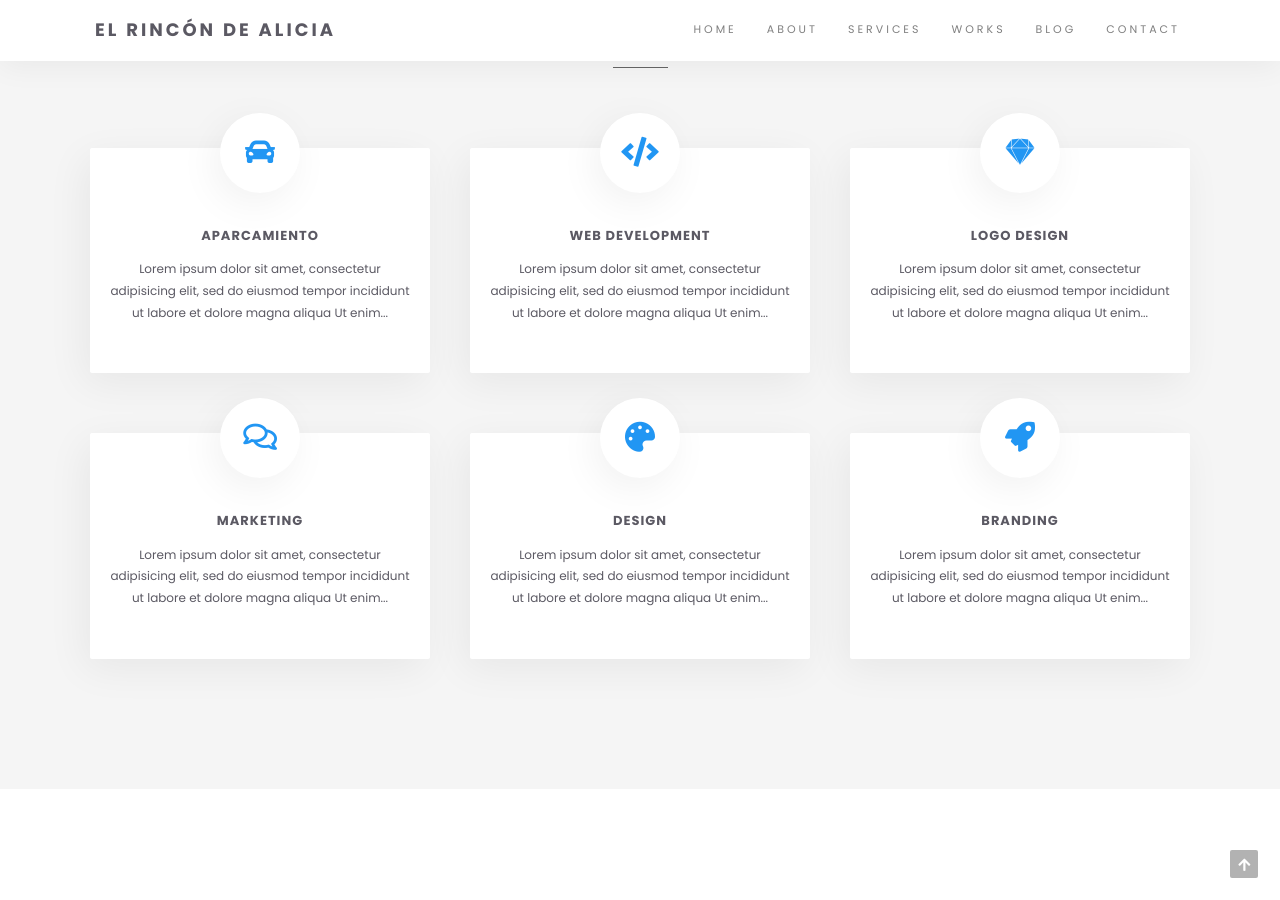
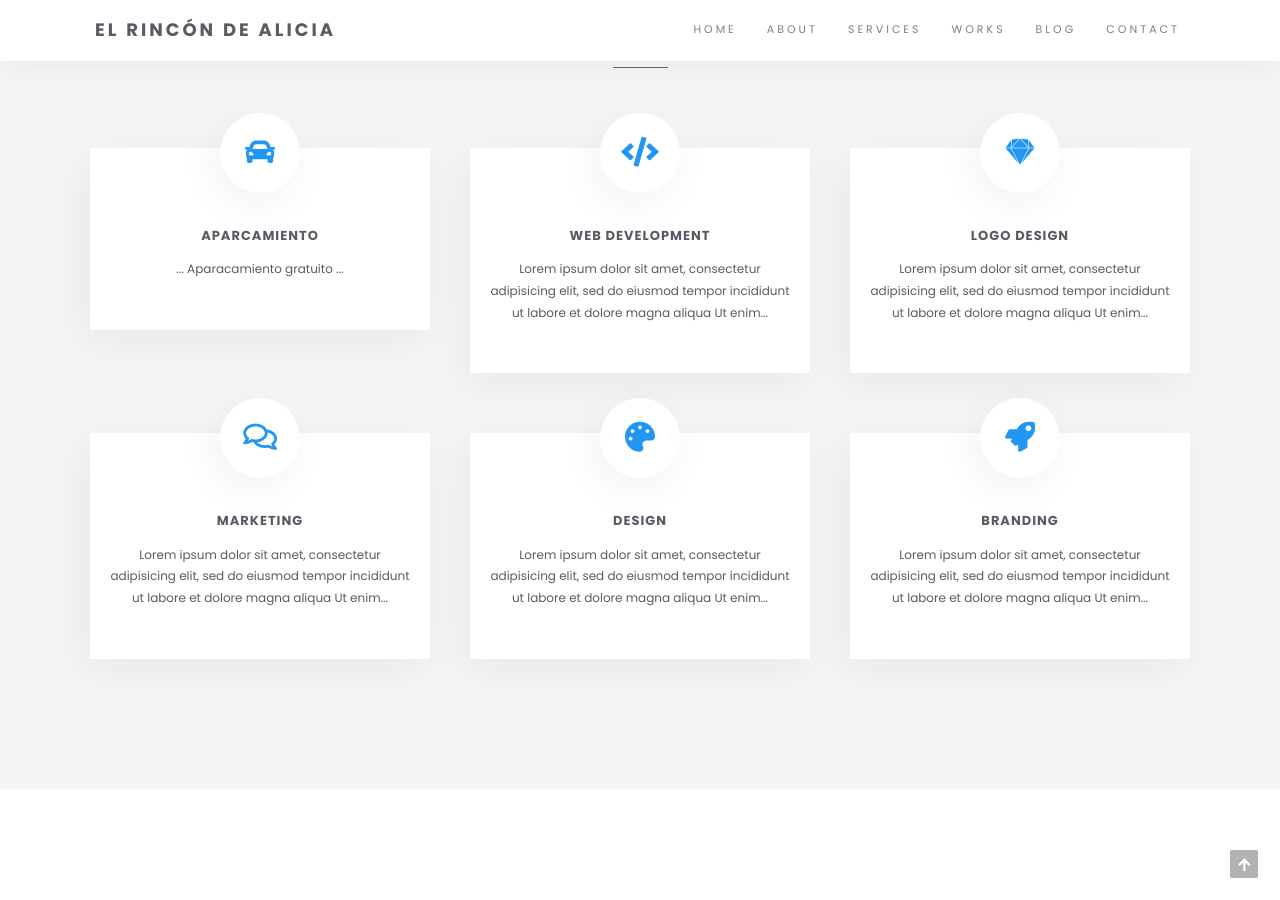
Before and after one commit to kecho05/elrincondealicia, a Jekyll site: the page built from index.html, in a window 1280 px wide and 900 px high, scrolled down 1757 px. Built offline with Jekyll 4.4.1, drawn with Linux system fonts in a browser that asks for light colours; some of the changed lines change nothing that is shown; some of the changed text lies outside the part shown.

Commit message:
Update index.html

```diff
--- a/index.html
+++ b/index.html
@@ -191,7 +191,7 @@
 						<div class="iconbox-text">
 							<h3 class="iconbox-title">Aparcamiento</h3>
 							<div class="iconbox-desc">
-								Lorem ipsum dolor sit amet, consectetur adipisicing elit, sed do eiusmod tempor incididunt ut labore et dolore magna aliqua Ut enim...
+								... Aparacamiento gratuito ...
 							</div>
 						</div>
 					</div>
@@ -297,10 +297,15 @@
 				<div class="col-sm-12">
 
 					<ul id="filter" class=" wow fadeInUp">
-						<li class="active" data-group="all">All</li>
-						<li data-group="slideshow">Slideshow</li>
-						<li data-group="video">Video</li>
-						<li data-group="image">Image</li>
+						<li class="active" data-group="all">Todas</li>
+						<li data-group="slideshow">Exterior</li>
+						<li data-group="video">Cocina</li>
+						<li data-group="image">Salón</li>
+						<li data-group="image">Habitación I</li>
+						<li data-group="image">Habitación II</li>
+						<li data-group="image">Habitación III</li>
+						<li data-group="image">Habitación IV</li>
+						<li data-group="image">Baños</li>
 					</ul>
 
 				</div>
```
